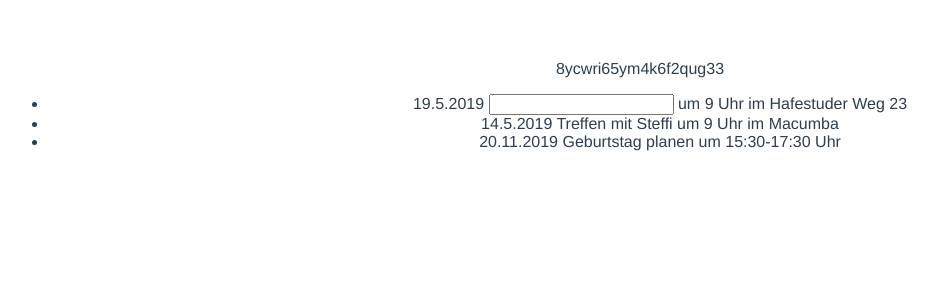
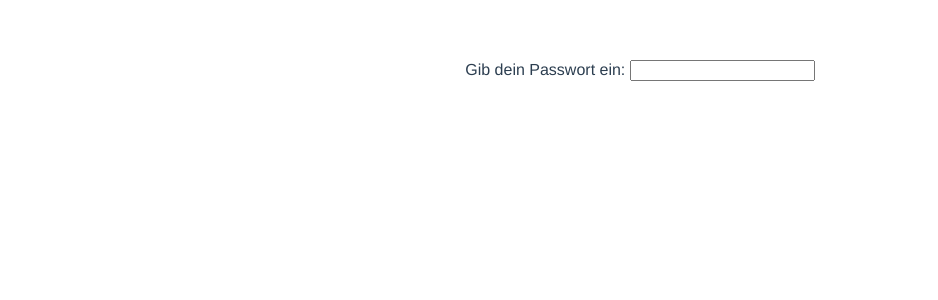
Before and after one commit to clehr/calendar, a Vue app: page / in a window 1280 px wide. Shown: the top 300 px of the page, without its empty margins (0-938 px from the left). Built offline with nearby package versions, Linux system fonts and the light colour scheme.

Commit message:
add password field

```diff
--- a/src/App.vue
+++ b/src/App.vue
@@ -1,11 +1,16 @@
 <template>
-    <div id="app">
+    <div id="app" v-if="true">
+        Gib dein Passwort ein:
+        <input type="password" v-model="password">
+
+        <div v-if="password == 'test'">
         {{randomPassword}}
         <ul>
             <li>19.5.2019 <input/> um 9 Uhr im Hafestuder Weg 23</li>
             <li>14.5.2019 Treffen mit Steffi um 9 Uhr im Macumba</li>
             <li>20.11.2019 Geburtstag planen um 15:30-17:30 Uhr</li>
         </ul>
+            </div>
     </div>
 </template>
 
@@ -18,7 +23,12 @@
                 // `this` points to the vm instance
                 return Math.random().toString(36).substring(2, 15) + Math.random().toString(36).substring(2, 15);
             }
-        }
+        },
+        data: function () {
+            return {
+                password: ''
+            };
+        },
     }
 </script>
 
```
